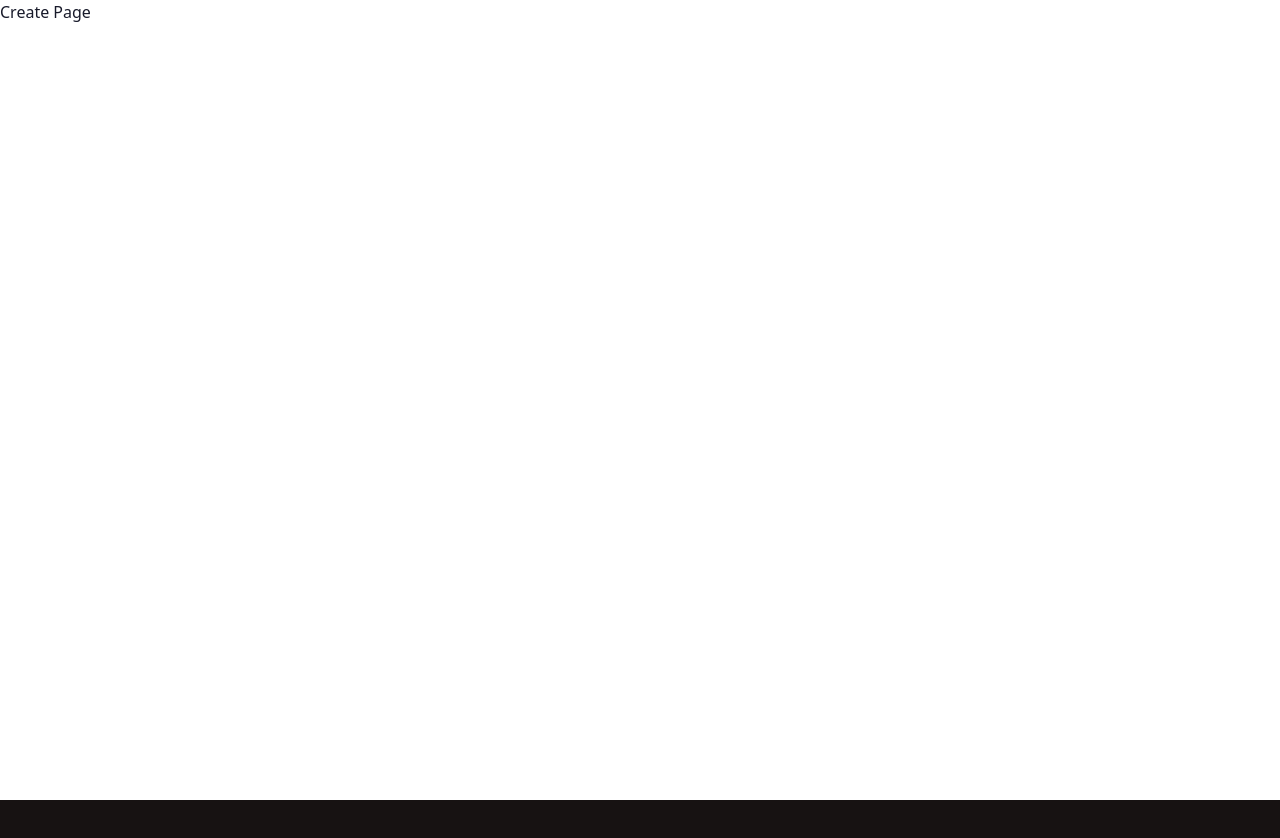
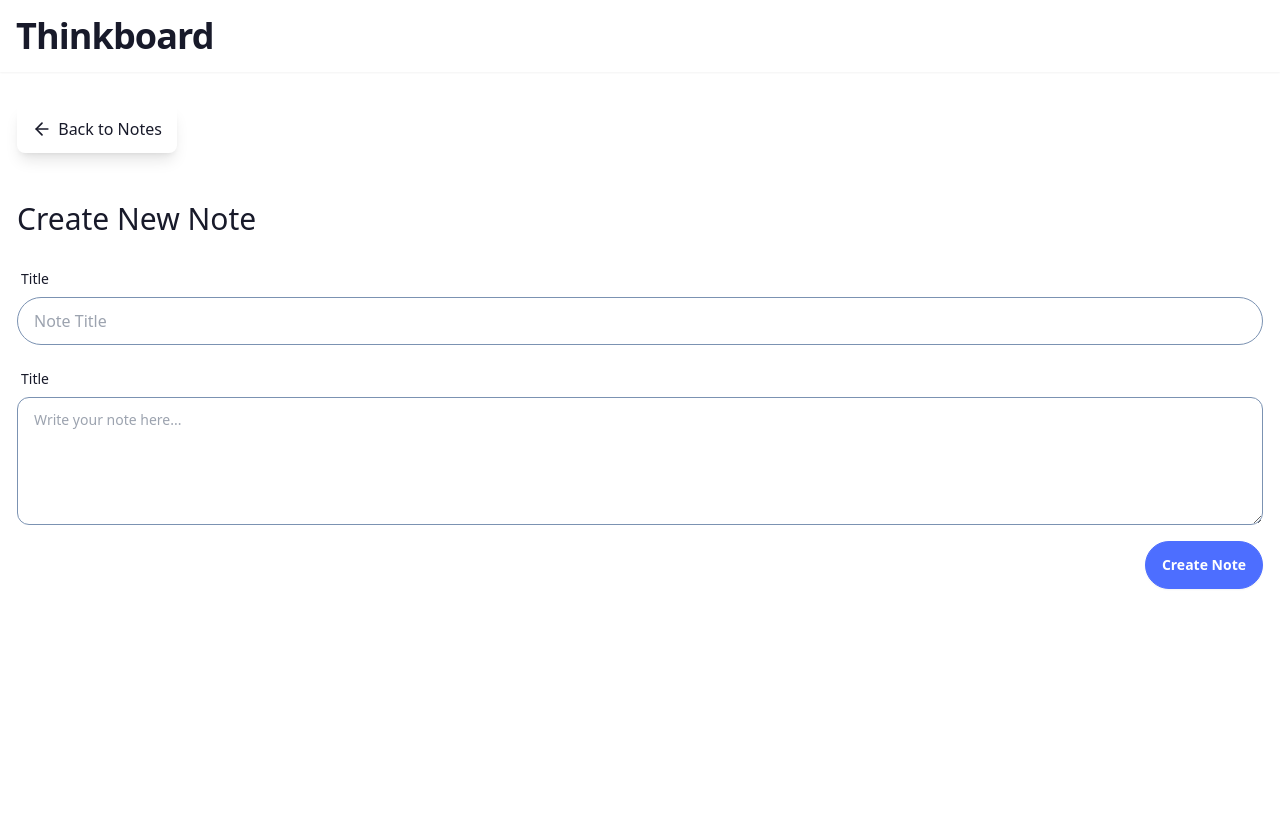
Before and after one commit to Bukunmi16/mern-thinkboard, a React (Vite) app in the folder frontend/: page /create in a window 1280 px wide. Shown: the top 838 px of the page. Before the commit the page ends 800 px from the top, so only its background shows below. Built offline with nearby package versions, Linux system fonts and the light colour scheme.

Commit message:
feat: implement CreatePage with form for new notes and add NoteCard component for displaying notes

```diff
--- a/frontend/src/App.jsx
+++ b/frontend/src/App.jsx
@@ -7,7 +7,7 @@ import toast from 'react-hot-toast'
 
 const App = () => {
   return (
-    <div data-theme="corporate" className='min-h-screen'>
+    <div data-theme="corporate" className='min-h-screen '>
     <Routes>
       <Route path="/" element={<HomePage/>} />
       <Route path="/create" element={<CreatePage/>} />
--- a/frontend/src/components/Navbar.jsx
+++ b/frontend/src/components/Navbar.jsx
@@ -1,18 +1,23 @@
 import { PlusIcon } from 'lucide-react'
 import React from 'react'
-import { Link } from 'react-router'
+import { Link, useLocation } from 'react-router'
 
 const Navbar = () => {
+  const location = useLocation()
+  const hideNewNote = location.pathname === '/create'
+
   return (
     <div className='shadow-sm'>
      <div className=" mx-auto max-w-7xl  p-4 flex items-center justify-between">
         <div className="md:text-4xl sm:text-2xl font-bold tracking-tight text-content">Thinkboard</div>
         <div className="">
-            <Link to="/create" className=" flex items-center btn text-white btn-primary sm:btn-md shadow-md btn-sm rounded-3xl">
-            <PlusIcon className='size-5' />
-            <span>New Note</span>
-            </Link>
-            </div>
+            {!hideNewNote && (
+              <Link to="/create" className=" flex items-center btn text-white btn-primary sm:btn-md shadow-md btn-sm rounded-3xl">
+                <PlusIcon className='size-5' />
+                <span>New Note</span>
+              </Link>
+            )}
+        </div>
         </div>
     </div>
   )
--- /dev/null
+++ b/frontend/src/components/NoteCard.jsx
@@ -0,0 +1,28 @@
+import { PenSquareIcon, Trash2Icon } from 'lucide-react'
+import React from 'react'
+import { Link } from 'react-router'
+
+const NoteCard = ({note}) => {
+  return (
+    <Link to={`/notes/${note._id}`} className="card bg-base-100 shadow-2xl hover:shadow-xl transition-all duration-100 rounded-lg border-t-0 hover:border-t-4  border-solid border-primary-content">
+      <div className="card-body">
+        <h3 className="card-title text-base-content font-bold">{note.title}</h3>
+        <p className="text-base-content/70 line-clamp-3">{note.content}</p>
+        <div className="card-actions justify-between items-center mt-4">
+            <span className="text-sm text-base-content/60">
+            {new Date(note.createdAt).toLocaleDateString()}</span>
+            <div className="flex items-center gap-2">
+                <button className="btn btn-ghost rounded-full btn-xs text-error">
+                    <PenSquareIcon size={16} color='royalBlue' />
+                </button>
+                <button className="btn btn-ghost rounded-full btn-xs text-error">
+                    <Trash2Icon size={16}/>
+                </button>
+            </div>
+        </div>
+      </div>
+    </Link>
+  )
+}
+
+export default NoteCard
--- a/frontend/src/pages/CreatePage.jsx
+++ b/frontend/src/pages/CreatePage.jsx
@@ -1,8 +1,84 @@
-import React from 'react'
+import {useState} from 'react'
+import Navbar from '../components/Navbar'
+import { ArrowLeftIcon } from 'lucide-react'
+import { Link } from 'react-router'
+import toast from 'react-hot-toast'
 
 const CreatePage = () => {
+
+  const [title, setTitle] = useState('')
+  const [content, setContent] = useState('')
+  const [loading, setLoading] = useState(false)
+
+  const handleSubmit = async (e) => {
+    e.preventDefault()
+
+    if(!title.trim() || !content.trim()){
+      toast.error('All fields are required');
+      return
+    }
+    setLoading(true)
+
+    try {
+      const res = async () => {
+
+      }
+    } catch (error) {
+
+    }
+
+  }
+
   return (
-    <div>Create Page</div>
+    <div>
+      <Navbar/>
+        <div className="min-h-screen ">
+        <div className="container mx-auto py-8 px-4">
+        <div className="border border-white flex flex-col gap-6">
+        <Link to={"/"} className="mb-6 shadow-lg flex p-3 items-center justify-around rounded-lg hover:bg-gray-200 transition-all duration-200 max-w-40" >
+        <ArrowLeftIcon className='size-5' />
+        <p>Back to Notes</p>
+        </Link>
+        <h1 className='text-3xl sm:text-left text-center'>Create New Note</h1>
+
+        <form onSubmit={handleSubmit}>
+          <div className="form-control mb-4">
+
+            <label className="label">
+              <span className="label-text">Title</span>
+            </label>
+              <input type="text" placeholder="Note Title"
+              className="input input-bordered rounded-full input-secondary w-full mx-auto"
+              value={title}
+              onChange={(e) => {
+                setTitle(e.target.value)
+              }}
+              />
+
+          </div>
+          <div className="form-control mb-4">
+
+            <label className="label">
+              <span className="label-text">Title</span>
+            </label>
+            <textarea className="textarea h-x rounded-xl  textarea-secondary h-32" placeholder="Write your note here..."
+            value={content}
+            onChange={(e) => {setContent(e.target.value)}}
+            ></textarea>
+          </div>
+
+          <div className="card-actions justify-end">
+            <button type='submit' className="btn btn-primary rounded-full text-white" disabled={loading}>
+              {loading ? 'Creating...' : 'Create Note'}
+            </button>
+          </div>
+
+          </form>
+
+        </div>
+        </div>
+        </div>
+        </div>
   )
 }
 
--- a/frontend/src/pages/HomePage.jsx
+++ b/frontend/src/pages/HomePage.jsx
@@ -4,6 +4,7 @@ import RateLimited from '../components/RateLimited'
 import { useState } from 'react'
 import axios from "axios"
 import toast from 'react-hot-toast'
+import NoteCard from '../components/NoteCard'
 
 const HomePage = () => {
 
@@ -39,6 +40,22 @@ const HomePage = () => {
       <Navbar />
       {isRateLimited && <RateLimited/> }
 
+      <div className="max-w-7xl mx-auto mt-6 p-4">
+        {
+          loading && <div className='text-center text-primary py-5'>Loading Notes...</div>
+        }
+
+        { notes.length > 0 && !isRateLimited && (
+          <div className="grid grid-cols-1 sm:grid-cols-2 md:grid-cols-3 lg:grid-cols-4 gap-4">
+
+            {notes.map((note) => (
+              <NoteCard key={note.id} note={note}/>
+            ))}
+
+          </div>
+        )}
+      </div>
+
     </div>
   )
 }
```
